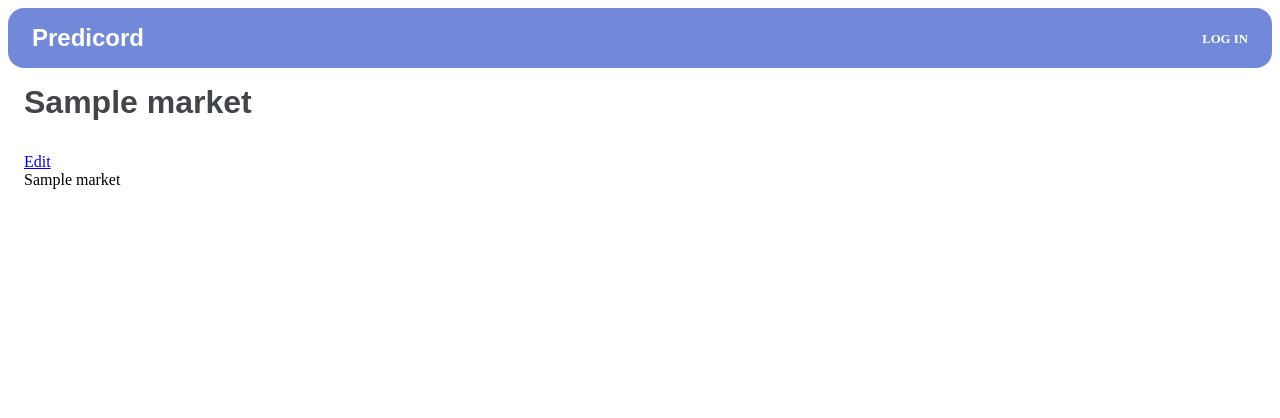
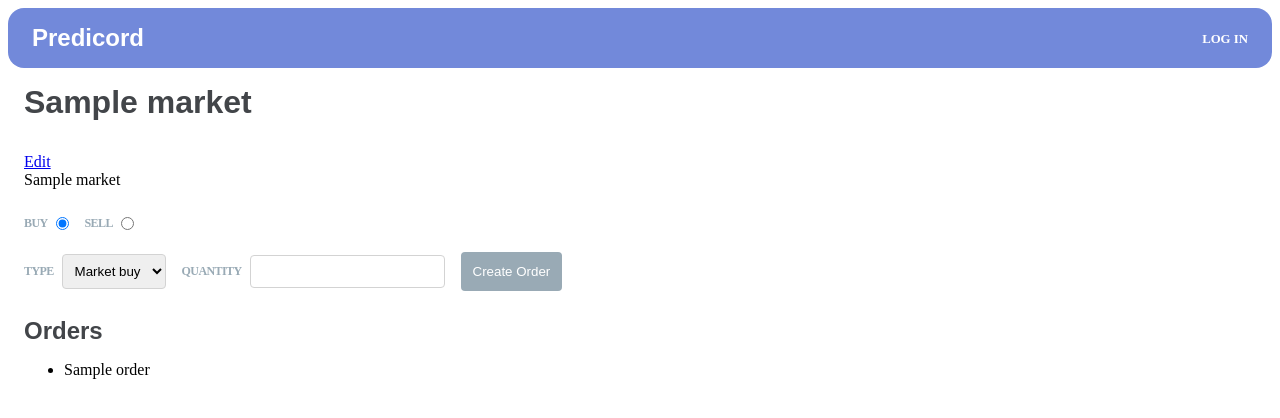
Before and after one commit to jacklee1792/predicord, a Flask app: template ui/templates/market/index.html in a window 1280 px wide. Shown: the top 418 px of the page. Run offline with Flask 3, Linux system fonts and the light colour scheme; the template is opened without the code that fills it: most values are stand-ins (such as "Sample title", 1, 10 or a date in 2020).

Commit message:
Add order placing functionality in /market/<id>
No order matching yetj

```diff
--- a/ui/__init__.py
+++ b/ui/__init__.py
@@ -13,12 +13,12 @@ def create_app(test_config=None):
     app.config["SESSION_TYPE"] = "filesystem"
 
     from . import auth
+    from . import market
+    from . import order
 
     app.register_blueprint(auth.bp)
-
-    from . import market
-
     app.register_blueprint(market.bp)
+    app.register_blueprint(order.bp)
 
     @app.before_request
     def before_request():
--- a/ui/market.py
+++ b/ui/market.py
@@ -18,8 +18,9 @@ def index(market_id):
         m: Optional[Market] = db.get_market_by_id(market_id)
         if not m:
             return "Market not found"
+        o = db.get_orders_by_market_id(market_id)
 
-    return flask.render_template("market/index.html", market=m)
+    return flask.render_template("market/index.html", market=m, orders=o)
 
 
 @bp.route("/create", methods=["GET", "POST"])
--- a/ui/static/style.css
+++ b/ui/static/style.css
@@ -63,12 +63,12 @@ form {
         color: #99aab5;
         letter-spacing: -0.05em;
         font-size: 0.75em;
-        margin-bottom: 0.5rem;
+        margin: 0.25rem 0;
     }
 
-    input {
+    input, select {
         padding: 0.5rem;
-        margin-bottom: 1rem;
+        margin: 0.5rem 0;
         border: 1px solid #d3d3d3;
         border-radius: 0.25rem;
     }
@@ -86,4 +86,22 @@ form {
         background: #ed5555;
         margin-top: -1rem;
     }
+
+    .form-row {
+        display: flex;
+        flex-wrap: wrap;
+        align-items: center;
+
+        label {
+            display: flex;
+            align-items: center;
+            gap: 0.5rem;
+            margin-right: 1rem;
+        }
+    }
+
 }
+
+[hidden] {
+    display: none !important;
+}
--- a/ui/templates/market/index.html
+++ b/ui/templates/market/index.html
@@ -8,4 +8,101 @@
   <a href="{{ url_for('market.update', market_id=market.id) }}">Edit</a>
   <br>
   {{ market }}
+
+  <form id="order_create" action="{{ url_for('order.create') }}" method="post">
+    {# Default configuration: buy / market #}
+    <input type="hidden" name="market_id" value="{{ market.id }}">
+    <input type="hidden" name="expires_at">
+    <div class="form-row">
+      <label for="buy">
+        Buy
+        <input type="radio" name="order_direction" id="buy" value="buy"
+               onclick="onDirectionUpdate()" checked>
+      </label>
+      <label for="sell">
+        Sell
+        <input type="radio" name="order_direction" id="sell" value="sell"
+               onclick="onDirectionUpdate()">
+      </label>
+    </div>
+    <div class="form-row">
+      <label for="order_type">
+        Type
+        <select id="order_type" name="order_type" onchange="onTypeUpdate()"
+                required>
+          <option id="market" value="market">Market buy</option>
+          <option id="limit" value="limit">Limit buy</option>
+        </select>
+      </label>
+      <label for="quantity">
+        Quantity
+        <input type="number" id="quantity" name="quantity" min="1" required>
+      </label>
+      <label hidden for="price_cents">
+        Price (cents)
+        <input hidden type="number" id="price_cents" name="price_cents" min="1"
+               max="99">
+      </label>
+      <label hidden for="expiry_picker">
+        Expiry
+        <input hidden type="datetime-local" id="expiry_picker" name="expiry_picker"
+               value="2024-01-01T00:00"
+               onfocus="onExpiryFocus()" onchange="onExpiryUpdate()">
+      </label>
+      <input type="submit" value="Create Order">
+    </div>
+  </form>
+
+  <h2>Orders</h2>
+  <ul>
+    {% for order in orders %}
+      <li>{{ order }}</li>
+    {% endfor %}
+  </ul>
+
+  <script>
+      function onTypeUpdate() {
+          // Price input / expiry should only be shown and be required for limit orders
+          const hidden = document.getElementById("order_type").value === "market";
+
+          const priceInput = document.getElementById("price_cents");
+          const priceLabel = priceInput.labels[0];
+          const expiryInput = document.getElementById("expiry_picker");
+          const expiryLabel = expiryInput.labels[0];
+          for (const e of [priceInput, priceLabel, expiryInput, expiryLabel]) {
+              e.hidden = hidden;
+              e.required = !hidden;
+          }
+
+          // Set a min time constraint or remove it
+          if (hidden)
+              expiryInput.min = "";
+          else
+              onExpiryFocus();
+      }
+
+      function onDirectionUpdate() {
+          // The order type options should have "buy" or "sell" appended to them
+          const direction = document.querySelector('input[name="order_direction"]:checked').value;
+          document.getElementById("market").innerText = "Market " + direction;
+          document.getElementById("limit").innerText = "Limit " + direction;
+      }
+
+      function onExpiryFocus() {
+          // Only future dates are allowed
+          const now = new Date();
+          // Shift by locale, then raise to next multiple of 60000 (1 minute)
+          let shifted = now.getTime() - (now.getTimezoneOffset() * 60000);
+          shifted += 60000 - (shifted % 60000);
+          const min = (new Date(shifted)).toISOString().split(".")[0];
+          const expiry = document.getElementById("expiry_picker");
+          expiry.min = min;
+      }
+
+      function onExpiryUpdate() {
+          // Store the expiry in the hidden input
+          const value = document.getElementById("expiry_picker").value;
+          document.getElementsByName("expires_at")[0].value = (new Date(value)).getTime();
+      }
+  </script>
 {% endblock %}
```
Also changed, not shown: db/db.py (+20 -14 lines), db/ddl.sql (+39 -31 lines), db/objects.py (+5 -5 lines), ui/order.py (added, +51 -0 lines).
